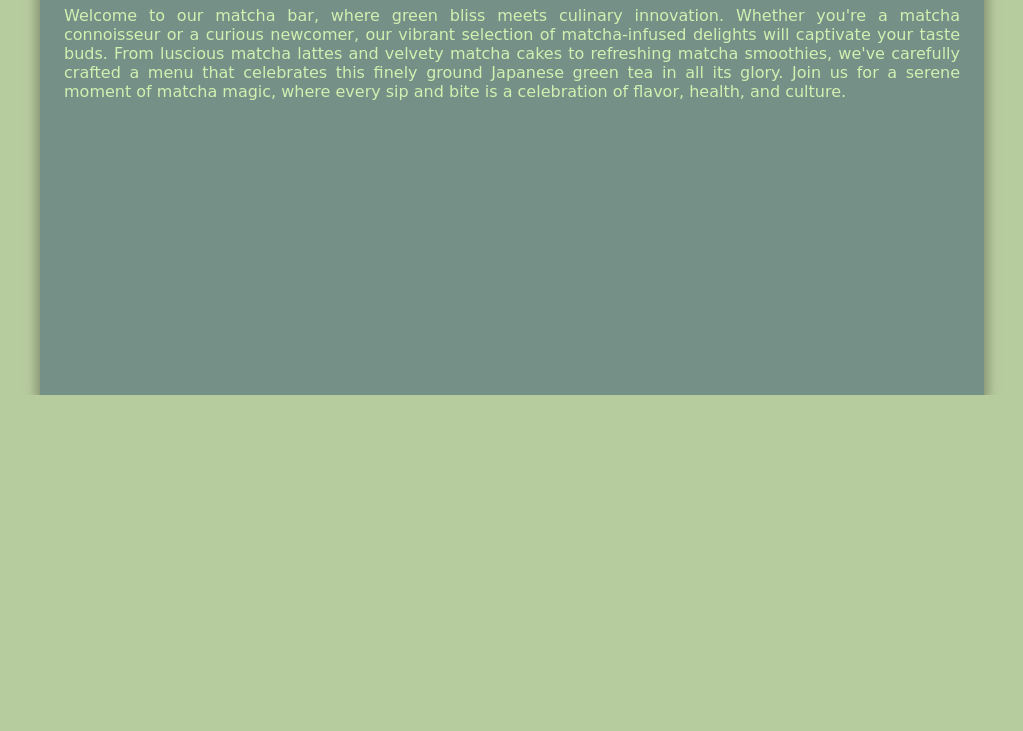
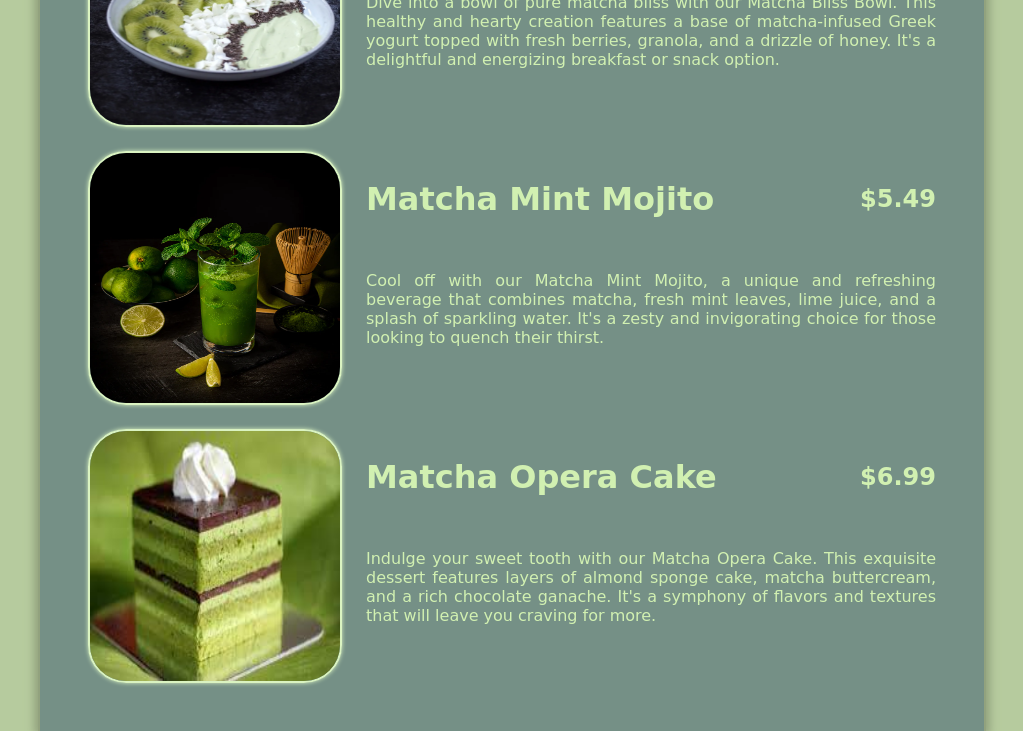
Before and after one commit to AngeloThys/restaurant, a website built with webpack: page src/index.html in a window 1280 px wide. Shown: the part 551-1282 px from the top of the page, without its empty margins (128-1151 px from the left). Before the commit the page ends 946 px from the top, so only its background shows below. Built offline with nearby package versions, Linux system fonts and the light colour scheme; a web font is replaced by a local one.

Commit message:
Add menu view

```diff
--- a/src/js/index.js
+++ b/src/js/index.js
@@ -12,4 +12,4 @@ menuButton.addEventListener("click", menuLoadContent);
 const contactButton = document.querySelector(".contact");
 contactButton.addEventListener("click", contactLoadContent);
 
-homeLoadContent();
+menuLoadContent();
--- a/src/style.css
+++ b/src/style.css
@@ -78,12 +78,47 @@ body {
 }
 
 .home-content > p {
-    text-align: justify;
+  text-align: justify;
 }
 
 /* MENU TAB */
 
+.menu-content div {
+  display: grid;
+  grid-template-areas:
+    "image title price"
+    "image description description";
+  grid-template-columns: auto 1fr auto;
+  gap: 24px;
+  margin: 24px;
+}
+
 .menu-content img {
   height: 250px;
   width: 250px;
+  border: 2px solid var(--matcha-light);
+  border-radius: 15%;
+  box-shadow: 0px 0px 4px 0px var(--matcha-light);
+  grid-area: image;
 }
+
+.menu-content h1 {
+  grid-area: title;
+  margin: 0;
+  place-self: center start;
+}
+
+.menu-content h2 {
+  grid-area: price;
+  margin: 0;
+  place-self: center end;
+}
+
+.menu-content p {
+  grid-area: description;
+  text-align: justify;
+  margin: 0;
+  place-self: start;
+}
+
+/* HOME CONTACT */
```
